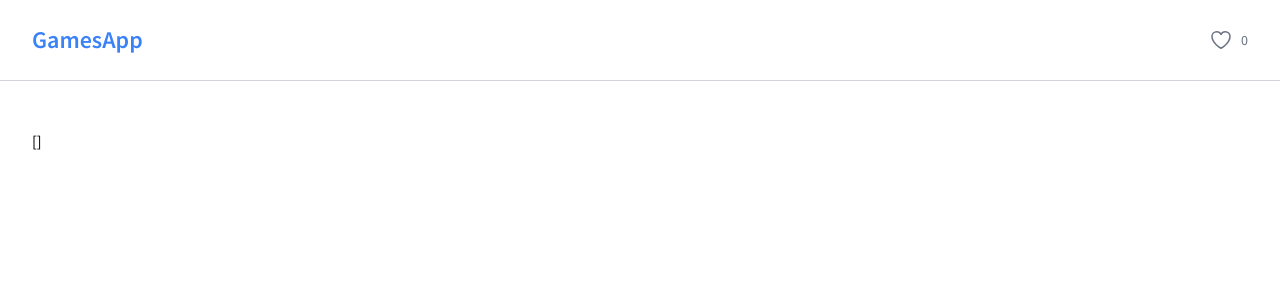
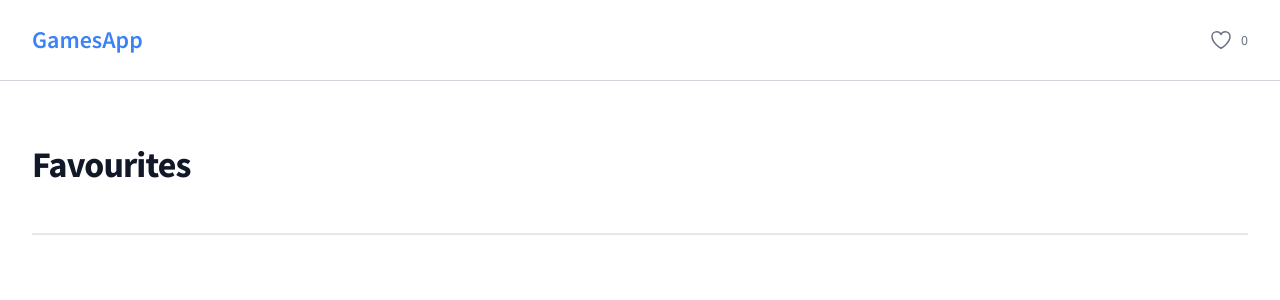
Before and after one commit to Joshua-Marcus/games-directory, a Next.js app: page /favourites in a window 1280 px wide. Shown: the top 300 px of the page. Built offline with nearby package versions, Linux system fonts and the light colour scheme.

Commit message:
favourites page

```diff
--- a/components/games/item.tsx
+++ b/components/games/item.tsx
@@ -30,7 +30,7 @@ export const GameItem = ({ inputGame }: { inputGame: Game }) => {
 
   return (
     <div className='group flex flex-col overflow-hidden rounded-lg border border-gray-200 cursor-pointer'>
-      <div className='bg-gray-200 group-hover:opacity-75 sm:h-80'>
+      <div className='bg-gray-200 group-hover:opacity-75 h-80'>
         <img
           src={inputGame.image_url}
           alt={inputGame.image_url}
--- a/pages/favourites.tsx
+++ b/pages/favourites.tsx
@@ -1,15 +1,72 @@
 import type { NextPage } from 'next';
-import { useRecoilValue } from 'recoil';
+import { useRecoilState } from 'recoil';
 import { favouritesState } from '@shared/state';
+import { XMarkIcon } from '@heroicons/react/24/outline';
+import { Game } from '@shared/types';
 
 const FavouriteGames: NextPage = () => {
-  const favouriteGames = useRecoilValue(favouritesState);
+  const [favouriteGames] = useRecoilState(favouritesState);
 
   return (
-    <div className='mx-auto max-w-2xl py-8 px-4 sm:py-12 sm:px-6 lg:max-w-7xl lg:px-8'>
-      {JSON.stringify(favouriteGames)}
+    <div className='mx-auto max-w-2xl px-4 pt-16 pb-24 sm:px-6 lg:max-w-7xl lg:px-8'>
+      <h1 className='text-3xl font-bold tracking-tight text-gray-900 sm:text-4xl'>
+        Favourites
+      </h1>
+      <div className='mt-12'>
+        <section aria-labelledby='cart-heading'>
+          <ul
+            role='list'
+            className='divide-y divide-gray-200 border-t border-b border-gray-200'
+          >
+            {favouriteGames.map((product) => (
+              <li key={product.id} className='flex py-6 sm:py-10'>
+                <div className='flex-shrink-0'>
+                  <img
+                    src={product.image_url}
+                    alt={product.image_url}
+                    className='h-48 w-36 rounded-md object-cover object-center'
+                  />
+                </div>
+
+                <div className='ml-4 flex flex-1 flex-col justify-between sm:ml-6'>
+                  <div className='relative pr-9 sm:grid sm:grid-cols-2 sm:gap-x-6 sm:pr-0'>
+                    <div>
+                      <div className='flex justify-between'>
+                        <h3 className='text-sm'>
+                          <p className='font-medium text-gray-700 hover:text-gray-800'>
+                            {product.name}
+                          </p>
+                        </h3>
+                      </div>
+                      <p className='mt-1 text-sm font-medium text-gray-900'>
+                        {product.release_date.toString()}
+                      </p>
+                    </div>
+
+                    <div className='mt-4 sm:mt-0 sm:pr-9'>
+                      <div className='absolute top-0 right-0'>
+                        <button
+                          type='button'
+                          className='-m-2 inline-flex p-2 text-gray-400 hover:text-gray-500'
+                        >
+                          <span className='sr-only'>Remove</span>
+                          <XMarkIcon className='h-5 w-5' aria-hidden='true' />
+                        </button>
+                      </div>
+                    </div>
+                  </div>
+                </div>
+              </li>
+            ))}
+          </ul>
+        </section>
+      </div>
     </div>
   );
 };
 
 export default FavouriteGames;
+
+function removeItemAtIndex<T>(arr: T[], index: number) {
+  return [...arr.slice(0, index), ...arr.slice(index + 1)];
+}
```
